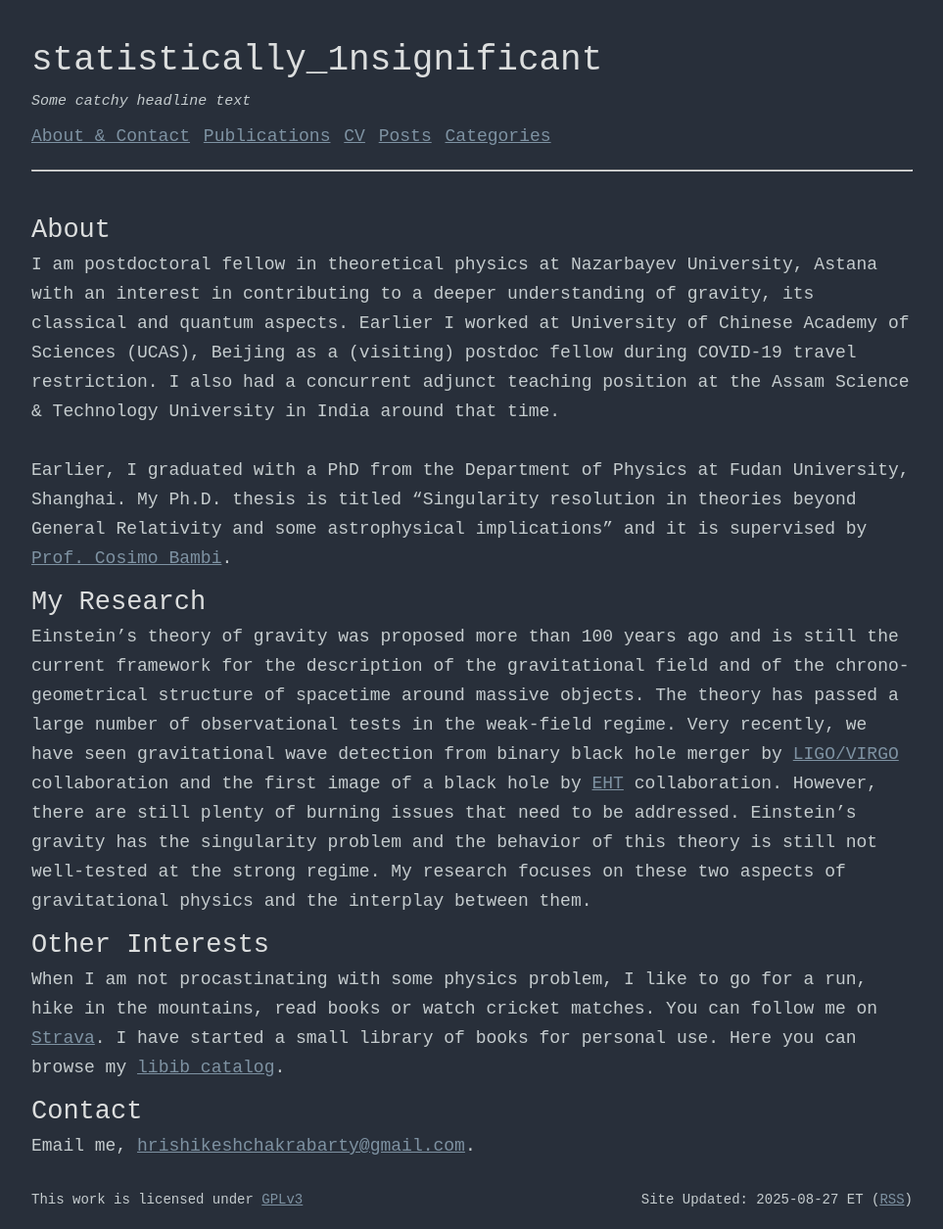
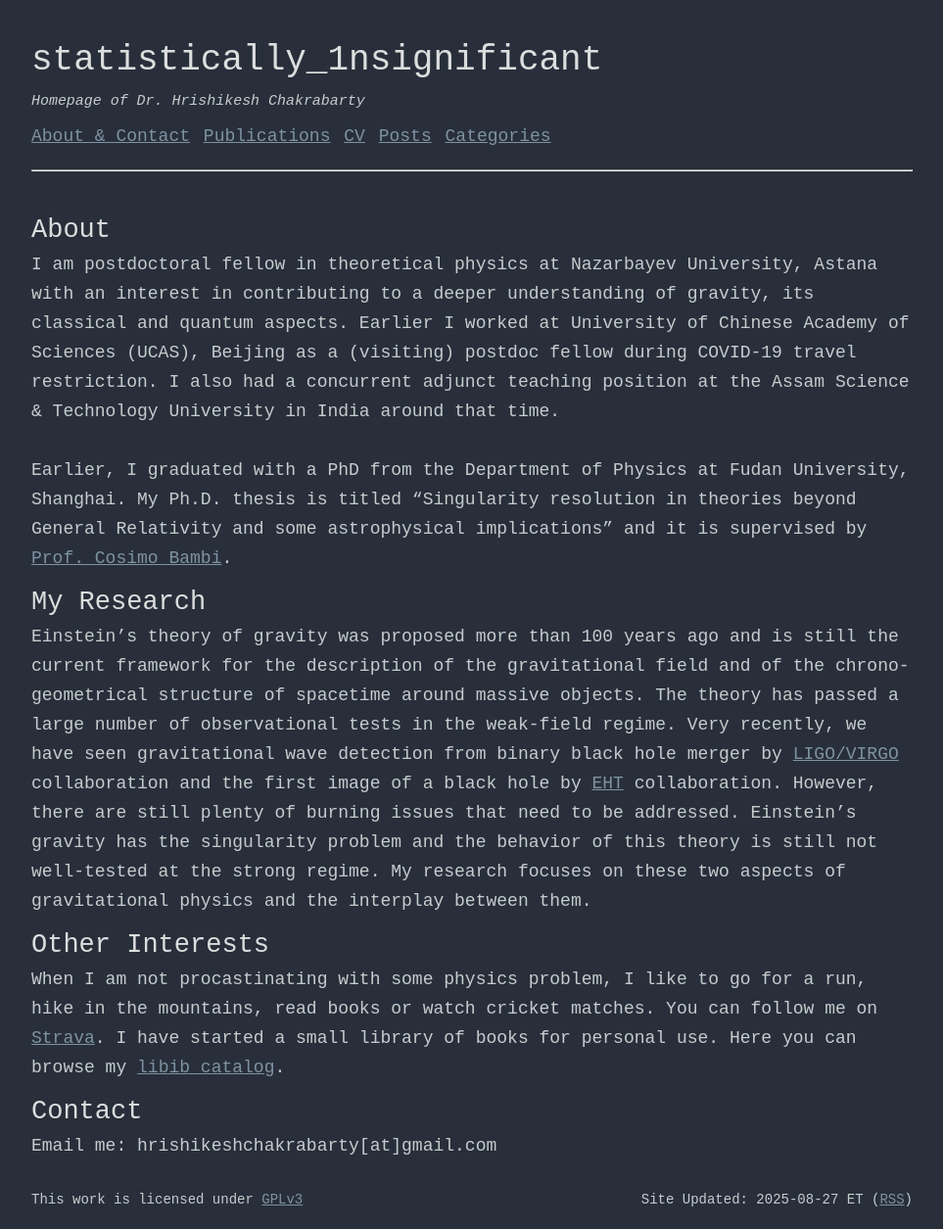
Before and after one commit to rishid8/rishid8.github.io, a Jekyll site: the page built from docs/index.md, in a window 1280 px wide. Shown: the whole page at 98% size, without its empty margins (158-1121 px from the left). Built offline with Jekyll 4.4.1, drawn with Linux system fonts in a browser that asks for light colours.

Commit message:
minor changes

```diff
--- a/docs/_includes/header.html
+++ b/docs/_includes/header.html
@@ -1,7 +1,7 @@
 <div class="header">
     <h1>statistically_1nsignificant</h1>
     <br>
-    <h5><i>Some catchy headline text</i></h5>
+    <h5><i>Homepage of Dr. Hrishikesh Chakrabarty</i></h5>
     <br>
     {% include nav.html %}
     <hr>
--- a/docs/index.md
+++ b/docs/index.md
@@ -48,4 +48,4 @@ watch cricket matches. You can follow me on [Strava](https://www.strava.com/athl
 
 
 ## Contact
-Email me, [hrishikeshchakrabarty@gmail.com](mailto:hrishikeshchakrabarty@gmail.com).
+Email me: hrishikeshchakrabarty[at]gmail.com
```
